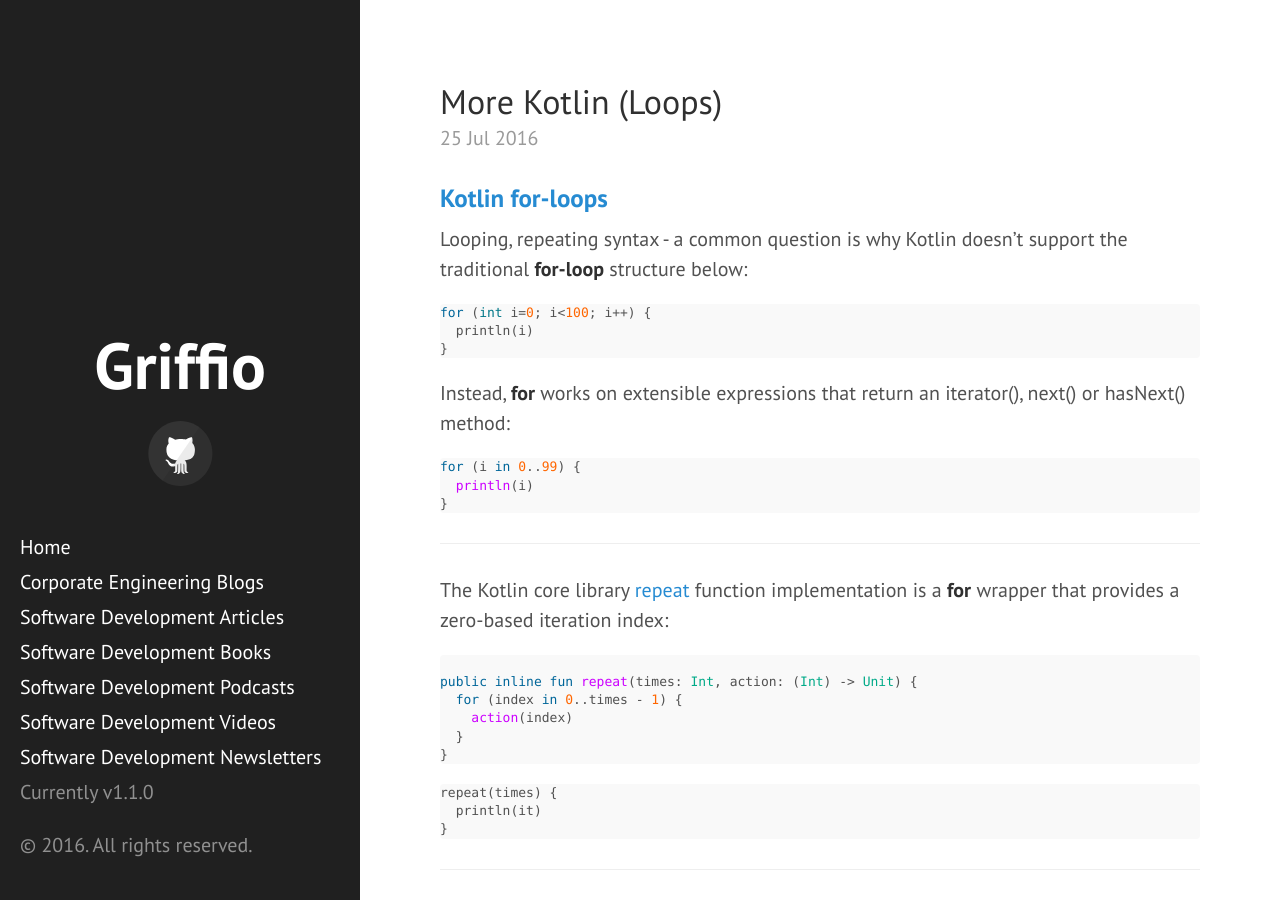
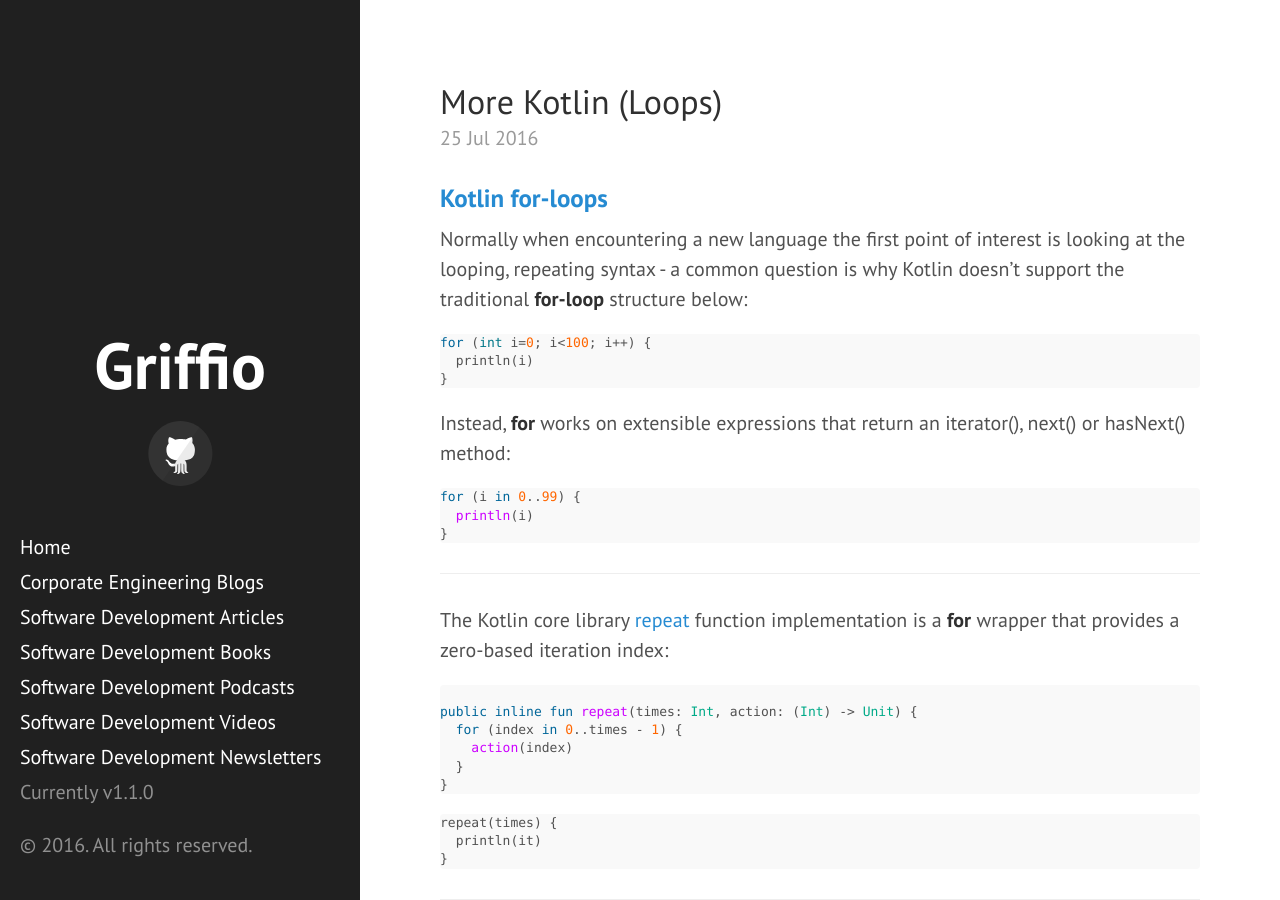
Before and after one commit to griffio/griffio.github.io, a Jekyll site: the page built from _posts/2016-07-25-More-Kotlin-Loops.md, in a window 1280 px wide and 900 px high. Built offline with Jekyll 4.4.1, drawn with Linux system fonts in a browser that asks for light colours; some web fonts are replaced.

Commit message:
Update 2016-07-25-More-Kotlin-Loops.md

````diff
--- a/_posts/2016-07-25-More-Kotlin-Loops.md
+++ b/_posts/2016-07-25-More-Kotlin-Loops.md
@@ -9,7 +9,7 @@
 
 ### [Kotlin for-loops](https://kotlinlang.org/docs/reference/control-flow.html#for-loops)
 
-Looping, repeating syntax - a common question is why Kotlin doesn’t support the traditional **for-loop** structure below:
+Normally when encountering a new language the first point of interest is looking at the looping, repeating syntax - a common question is why Kotlin doesn’t support the traditional **for-loop** structure below:
 
 ``` java
 for (int i=0; i<100; i++) {
````
